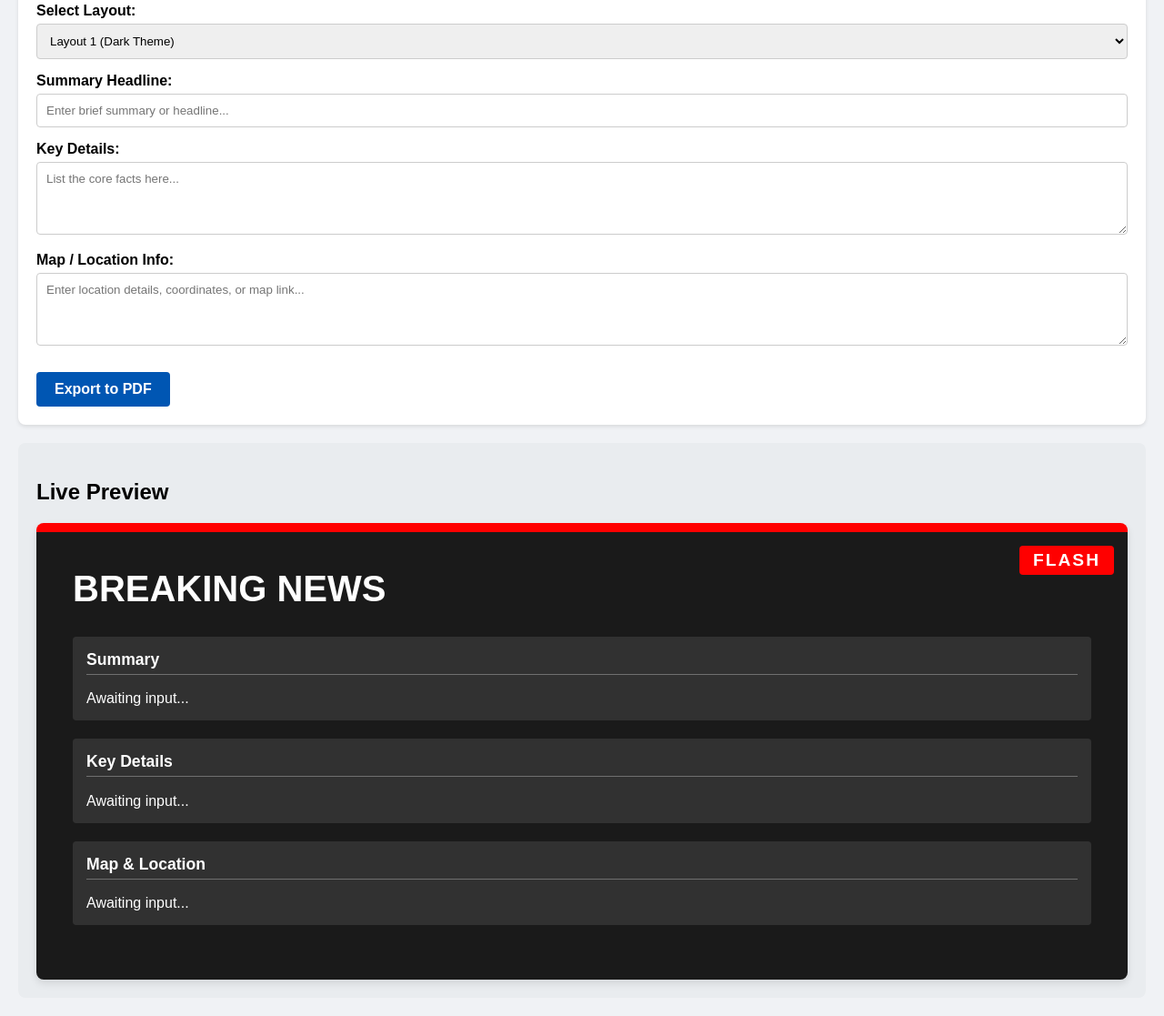
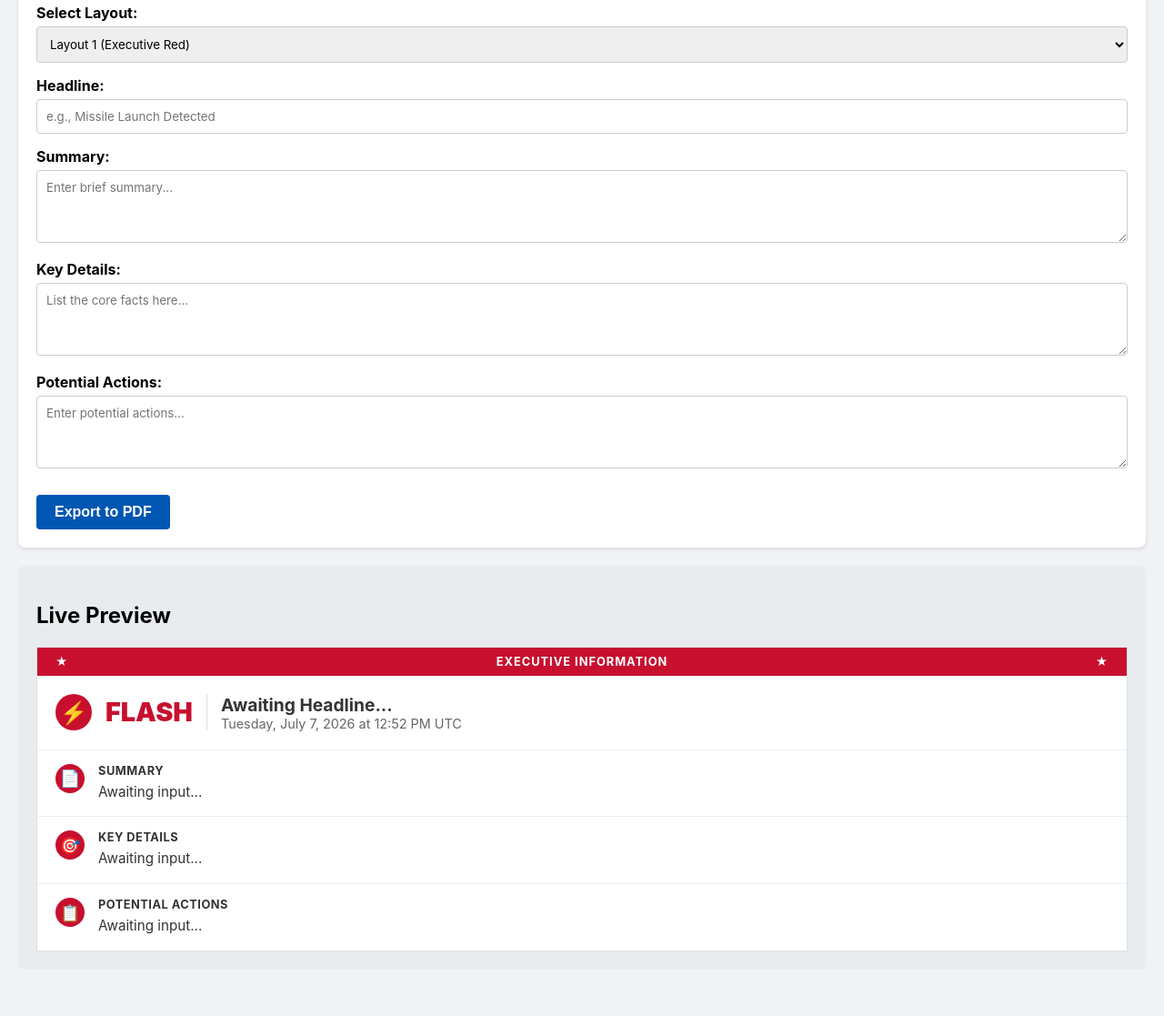
Before and after one commit to demetradrizis97/IOI, a plain HTML site: page index.html in a window 1280 px wide. Shown: the part 105-1222 px from the top of the page at 91% size. After the commit the page ends 1191 px from the top, so only its background shows below. Drawn offline with Linux system fonts and the light colour scheme.

Commit message:
Update index.html

```diff
--- a/index.html
+++ b/index.html
@@ -6,8 +6,9 @@
   <title>Breaking News Generator</title>
 
   <style>
+    /* Base Styles */
     body {
-      font-family: 'Arial', sans-serif;
+      font-family: -apple-system, BlinkMacSystemFont, "Segoe UI", Roboto, Helvetica, Arial, sans-serif;
       background-color: #f0f2f5;
       padding: 20px;
       margin: 0;
@@ -57,81 +58,131 @@
       border-radius: 8px;
     }
 
-    .template-container {
-      display: none;
-      position: relative;
-      padding: 40px;
-      border-radius: 8px;
-      background-color: white;
-      min-height: 400px;
-      box-shadow: 0 4px 8px rgba(0,0,0,0.1);
-    }
+    /* Generic Template Container - Hide others by default */
+    .template-container { display: none; }
     .template-container.active { display: block; }
 
-    /* FLASH Badge */
-    .flash-badge {
-      position: absolute;
-      top: 15px;
-      right: 15px;
-      background-color: #ff0000;
-      color: #ffffff;
-      font-weight: 900;
-      font-size: 1.2rem;
-      padding: 5px 15px;
-      border-radius: 4px;
-      letter-spacing: 2px;
+    /* ================================================= */
+    /* NEW TEMPLATE 1 STYLES (Based on Image)            */
+    /* ================================================= */
+    #template1 {
+      background-color: #ffffff;
+      color: #333;
+      border: 1px solid #e0e0e0;
+      padding: 0;
+      font-size: 14px;
     }
 
-    /* Content Sections */
-    .content-section {
-      margin-bottom: 20px;
-      background: rgba(255, 255, 255, 0.1);
-      padding: 15px;
-      border-radius: 4px;
+    .t1-header {
+      background-color: #c8102e; /* Strong Red */
+      color: white;
+      padding: 8px 20px;
+      font-weight: bold;
+      text-transform: uppercase;
+      letter-spacing: 1px;
+      font-size: 0.8rem;
+      display: flex;
+      justify-content: space-between;
+      align-items: center;
     }
-    .content-section h3 { margin-top: 0; font-size: 1.1rem; border-bottom: 1px solid rgba(255,255,255,0.3); padding-bottom: 5px;}
 
-    /* Template Themes */
-    #template1 { background-color: #1a1a1a; color: white; border-top: 10px solid #ff0000; }
-    #template2 { background-color: #f4f4f4; color: #333; border-left: 10px solid #0056b3; }
-    #template2 .content-section { background: white; border: 1px solid #ddd; }
-    #template2 .content-section h3 { border-bottom: 1px solid #ddd; }
-    #template3 { background-color: #8b0000; color: white; border: 5px solid #ffcc00; }
+    .t1-flash-section {
+      display: flex;
+      align-items: center;
+      gap: 15px;
+      padding: 20px;
+      border-bottom: 1px solid #eee;
+    }
 
-    h1 { margin-top: 0; font-size: 2.5rem; text-transform: uppercase; margin-bottom: 30px;}
+    .t1-flash-icon {
+      background-color: #c8102e;
+      color: white;
+      border-radius: 50%;
+      width: 40px;
+      height: 40px;
+      display: flex;
+      align-items: center;
+      justify-content: center;
+      font-size: 24px;
+      flex-shrink: 0;
+    }
+
+    .t1-flash-text {
+      font-size: 1.8rem;
+      font-weight: 900;
+      color: #c8102e;
+      line-height: 1;
+    }
+
+    .t1-flash-divider {
+      border-left: 1px solid #ddd;
+      height: 40px;
+    }
+
+    .t1-flash-title h2 {
+      margin: 0;
+      font-size: 1.2rem;
+      font-weight: bold;
+    }
+    .t1-flash-title .bind-timestamp {
+      margin: 0;
+      font-size: 0.9rem;
+      color: #666;
+    }
+
+    .t1-content-row {
+      display: flex;
+      gap: 15px;
+      padding: 15px 20px;
+      border-bottom: 1px solid #eee;
+    }
+
+    .t1-content-icon {
+      background-color: #c8102e;
+      color: white;
+      border-radius: 50%;
+      width: 32px;
+      height: 32px;
+      display: flex;
+      align-items: center;
+      justify-content: center;
+      font-size: 18px;
+      flex-shrink: 0;
+    }
+
+    .t1-content-body h3 {
+      text-transform: uppercase;
+      font-size: 0.8rem;
+      font-weight: bold;
+      letter-spacing: 0.5px;
+      margin: 0 0 5px 0;
+    }
+
+    .t1-content-body div {
+      white-space: pre-wrap; /* Preserves line breaks from textarea */
+      font-size: 0.95rem;
+      line-height: 1.5;
+    }
+
+    /* Fallback styles for other templates */
+    #template2, #template3 { background-color: #f4f4f4; padding: 20px; min-height: 400px; }
 
     /* =========================================
        PRINT / PDF EXPORT STYLES
        ========================================= */
     @media print {
-      /* Force background colors to print */
       * {
         -webkit-print-color-adjust: exact !important;
         print-color-adjust: exact !important;
       }
-
-      body {
-        background-color: white;
-        padding: 0;
-        margin: 0;
-      }
-
-      /* Hide the input panel and preview titles completely */
-      .editor-panel,
-      .preview-panel h2 {
-        display: none !important;
-      }
-
-      /* Remove formatting from the preview wrapper so the template takes over */
-      .preview-panel {
-        background: transparent;
-        padding: 0;
-      }
-
-      /* Expand the template to fill the PDF page */
-      .template-container {
+      body { background-color: white; padding: 0; margin: 0; }
+      .editor-panel, .preview-panel h2, #template2, #template3 { display: none !important; }
+      .preview-panel { background: transparent; padding: 0; }
+      .template-container.active {
+        display: block !important;
         box-shadow: none;
         border-radius: 0;
+        border: none;
         min-height: 100vh;
         margin: 0;
       }
@@ -147,15 +198,20 @@
     <div class="form-group">
       <label for="templateSelect">Select Layout:</label>
       <select id="templateSelect" onchange="switchTemplate()">
-        <option value="template1">Layout 1 (Dark Theme)</option>
-        <option value="template2">Layout 2 (Light & Blue Theme)</option>
-        <option value="template3">Layout 3 (Crimson Alert Theme)</option>
+        <option value="template1">Layout 1 (Executive Red)</option>
+        <option value="template2">Layout 2 (Placeholder)</option>
+        <option value="template3">Layout 3 (Placeholder)</option>
       </select>
     </div>
 
     <div class="form-group">
-      <label for="inputSummary">Summary Headline:</label>
-      <input type="text" id="inputSummary" placeholder="Enter brief summary or headline..." oninput="updateContent()">
+      <label for="inputTitle">Headline:</label>
+      <input type="text" id="inputTitle" placeholder="e.g., Missile Launch Detected" oninput="updateContent()">
+    </div>
+
+    <div class="form-group">
+      <label for="inputSummary">Summary:</label>
+      <textarea id="inputSummary" placeholder="Enter brief summary..." oninput="updateContent()"></textarea>
     </div>
 
     <div class="form-group">
@@ -164,11 +220,10 @@
     </div>
 
     <div class="form-group">
-      <label for="inputMap">Map / Location Info:</label>
-      <textarea id="inputMap" placeholder="Enter location details, coordinates, or map link..." oninput="updateContent()"></textarea>
+      <label for="inputActions">Potential Actions:</label>
+      <textarea id="inputActions" placeholder="Enter potential actions..." oninput="updateContent()"></textarea>
     </div>
 
-    <!-- This button now triggers the browser's native print-to-pdf -->
     <button class="btn-export" onclick="window.print()">Export to PDF</button>
   </div>
 
@@ -176,55 +231,54 @@
   <div class="preview-panel">
     <h2>Live Preview</h2>
 
+    <!-- TEMPLATE 1 - NEW DESIGN -->
     <div id="template1" class="template-container active">
-      <div class="flash-badge">FLASH</div>
-      <h1>Breaking News</h1>
-      <div class="content-section">
-        <h3>Summary</h3>
-        <div class="bind-summary">Awaiting input...</div>
+      <div class="t1-header">
+        <span>★</span>
+        <span>Executive Information</span>
+        <span>★</span>
       </div>
-      <div class="content-section">
-        <h3>Key Details</h3>
-        <div class="bind-details" style="white-space: pre-wrap;">Awaiting input...</div>
+      <div class="t1-flash-section">
+        <div class="t1-flash-icon">⚡</div>
+        <div class="t1-flash-text">FLASH</div>
+        <div class="t1-flash-divider"></div>
+        <div class="t1-flash-title">
+          <h2 class="bind-title">Awaiting Headline...</h2>
+          <p class="bind-timestamp"></p>
+        </div>
       </div>
-      <div class="content-section">
-        <h3>Map & Location</h3>
-        <div class="bind-map" style="white-space: pre-wrap;">Awaiting input...</div>
+      <div class="t1-content-row">
+        <div class="t1-content-icon">📄</div>
+        <div class="t1-content-body">
+          <h3>Summary</h3>
+          <div class="bind-summary">Awaiting input...</div>
+        </div>
+      </div>
+      <div class="t1-content-row">
+        <div class="t1-content-icon">🎯</div>
+        <div class="t1-content-body">
+          <h3>Key Details</h3>
+          <div class="bind-details">Awaiting input...</div>
+        </div>
+      </div>
+      <div class="t1-content-row" style="border-bottom: none;">
+        <div class="t1-content-icon">📋</div>
+        <div class="t1-content-body">
+          <h3>Potential Actions</h3>
+          <div class="bind-actions">Awaiting input...</div>
+        </div>
       </div>
     </div>
 
+    <!-- Other templates are just placeholders now -->
     <div id="template2" class="template-container">
-      <div class="flash-badge">FLASH</div>
-      <h1>Urgent Update</h1>
-      <div class="content-section">
-        <h3>Summary</h3>
-        <div class="bind-summary">Awaiting input...</div>
-      </div>
-      <div class="content-section">
-        <h3>Key Details</h3>
-        <div class="bind-details" style="white-space: pre-wrap;">Awaiting input...</div>
-      </div>
-      <div class="content-section">
-        <h3>Map & Location</h3>
-        <div class="bind-map" style="white-space: pre-wrap;">Awaiting input...</div>
-      </div>
+      <h2>Layout 2</h2>
+      <p>This is a placeholder for a different design.</p>
     </div>
 
     <div id="template3" class="template-container">
-      <div class="flash-badge">FLASH</div>
-      <h1>Critical Alert</h1>
-      <div class="content-section">
-        <h3>Summary</h3>
-        <div class="bind-summary">Awaiting input...</div>
-      </div>
-      <div class="content-section">
-        <h3>Key Details</h3>
-        <div class="bind-details" style="white-space: pre-wrap;">Awaiting input...</div>
-      </div>
-      <div class="content-section">
-        <h3>Map & Location</h3>
-        <div class="bind-map" style="white-space: pre-wrap;">Awaiting input...</div>
-      </div>
+      <h2>Layout 3</h2>
+      <p>This is a placeholder for a different design.</p>
     </div>
   </div>
 
@@ -239,14 +293,26 @@
     }
 
     function updateContent() {
+      const titleText = document.getElementById('inputTitle').value || 'Awaiting Headline...';
       const summaryText = document.getElementById('inputSummary').value || 'Awaiting input...';
       const detailsText = document.getElementById('inputDetails').value || 'Awaiting input...';
-      const mapText = document.getElementById('inputMap').value || 'Awaiting input...';
+      const actionsText = document.getElementById('inputActions').value || 'Awaiting input...';
 
+      const now = new Date();
+      const timestamp = now.toLocaleString('en-US', {
+        weekday: 'long', month: 'long', day: 'numeric', year: 'numeric',
+        hour: '2-digit', minute: '2-digit', timeZoneName: 'short'
+      });
+
+      document.querySelectorAll('.bind-title').forEach(el => el.innerText = titleText);
       document.querySelectorAll('.bind-summary').forEach(el => el.innerText = summaryText);
       document.querySelectorAll('.bind-details').forEach(el => el.innerText = detailsText);
-      document.querySelectorAll('.bind-map').forEach(el => el.innerText = mapText);
+      document.querySelectorAll('.bind-actions').forEach(el => el.innerText = actionsText);
+      document.querySelectorAll('.bind-timestamp').forEach(el => el.innerText = timestamp);
     }
+
+    // Initial content load
+    window.onload = updateContent;
   </script>
 
 </body>
```
